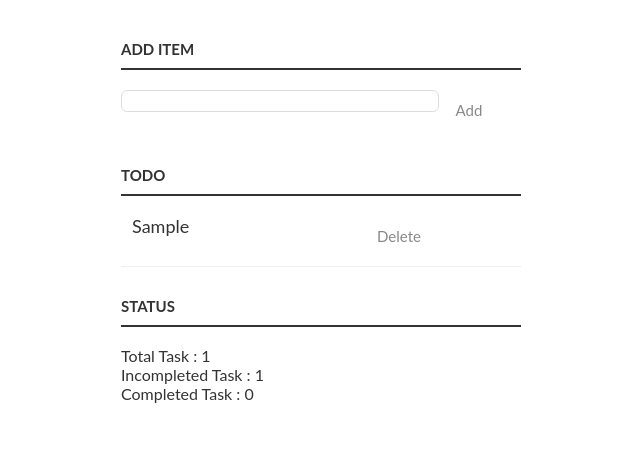
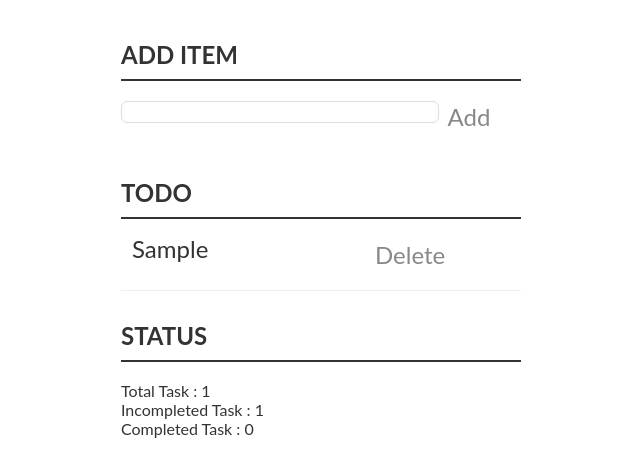
Before and after one commit to karthickvkumar/shopping-cart-layout, a plain HTML site: page todo-list.html in a window 1280 px wide. Both pictures are taken after typing "Sample" into the empty fields and a click on the button "Add". Shown: the whole page, without its empty margins (319-959 px from the left). Drawn offline with Linux system fonts and the light colour scheme.

Commit message:
updated styles

```diff
--- a/css/todo-list.css
+++ b/css/todo-list.css
@@ -27,9 +27,8 @@ button {
   background: none;
   border: 0px;
   color: #888;
-  font-size: 15px;
+  font-size: 24px;
   width: 60px;
-  margin: 10px 0 0;
   font-family: Lato, sans-serif;
   cursor: pointer;
 }
@@ -41,7 +40,7 @@ h3,
 label[for='new-task'] {
   color: #333;
   font-weight: 700;
-  font-size: 15px;
+  font-size: 24px;
   border-bottom: 2px solid #333;
   padding: 30px 0 10px;
   margin: 0;
@@ -49,7 +48,7 @@ label[for='new-task'] {
 }
 input[type="text"] {
   margin: 0;
-  font-size: 18px;
+  font-size: 24px;
   line-height: 18px;
   height: 18px;
   padding: 10px;
@@ -88,7 +87,7 @@ li > input[type="checkbox"] {
   top: 15px;
 }
 li > label {
-  font-size: 18px;
+  font-size: 24px;
   line-height: 20px;
   width: 237px;
   padding: 0 0 0 11px;
@@ -103,7 +102,7 @@ li > .delete:hover {
 /* Completed */
 .completedTask {
   text-decoration: line-through;
-  color: #888;
+  color: #c30
 }
 
 /* Edit Task */
```
